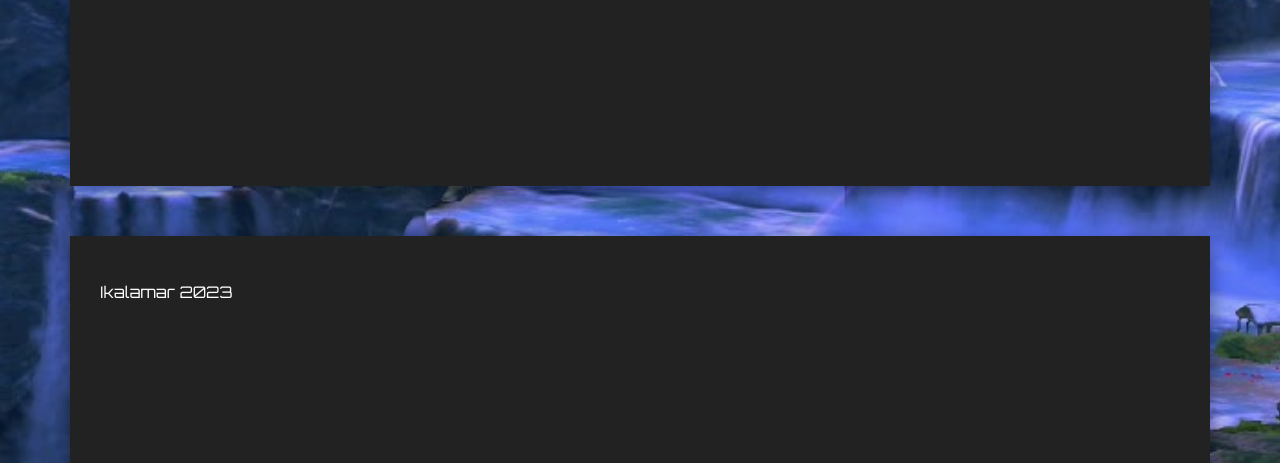
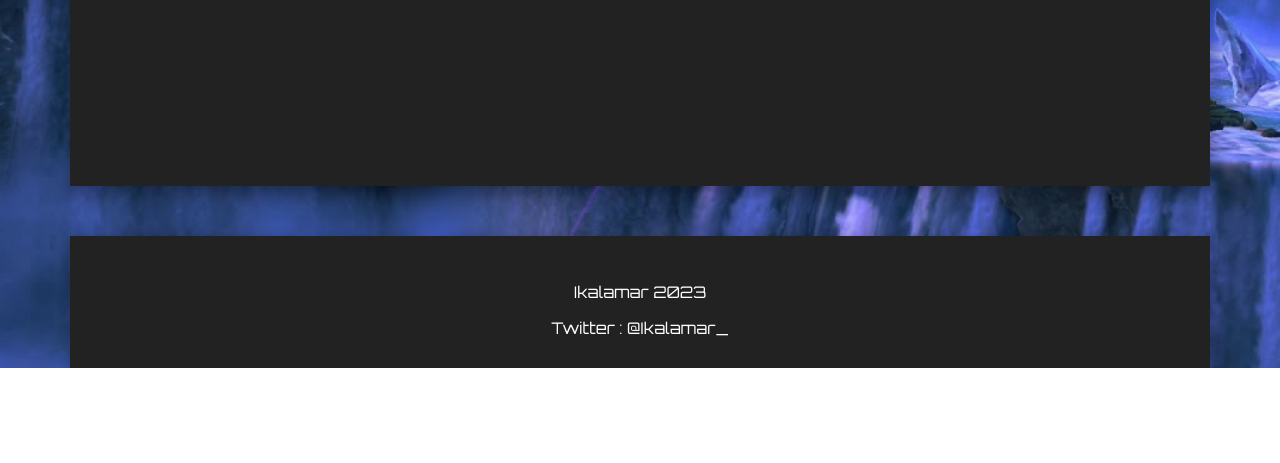
Before and after one commit to Ikalamar/Ultimate_Stage_Stricker, a plain HTML site: page index.html in a window 1280 px wide. Shown: the part 489-952 px from the top of the page. After the commit the page ends 857 px from the top, so only its background shows below. Drawn offline with Linux system fonts and the light colour scheme.

Commit message:
Ajout du footer

```diff
--- a/css/style.css
+++ b/css/style.css
@@ -109,3 +109,21 @@ h1{
       display: block;
     }
 }
+
+/*                     FOOTER                      */
+
+.footer{
+    background-color: rgb(34, 34, 34);
+    margin-top: 50px;
+    margin-left: 70px;
+    margin-right: 70px;
+    box-shadow: 1px 5px 17px 1px rgba(0,0,0,0.38);
+    padding: 30px;
+    text-align: center;
+    text-decoration: none;
+}
+
+.footer a{
+    color : var(--text-color);
+    text-decoration: none;
+}
--- a/index.html
+++ b/index.html
@@ -27,8 +27,9 @@
     </div>
 
     <footer>
-        <div class="content">
+        <div class="footer">
             <p>Ikalamar 2023</p>
+            Twitter : <a target="_blank" href="https://www.twitter.com/Ikalamar_">@Ikalamar_</a>
         </div>
     </footer>
 </body>
```
Also changed, not shown: pages/ruleset_LMD.html (+2 -1 lines).
